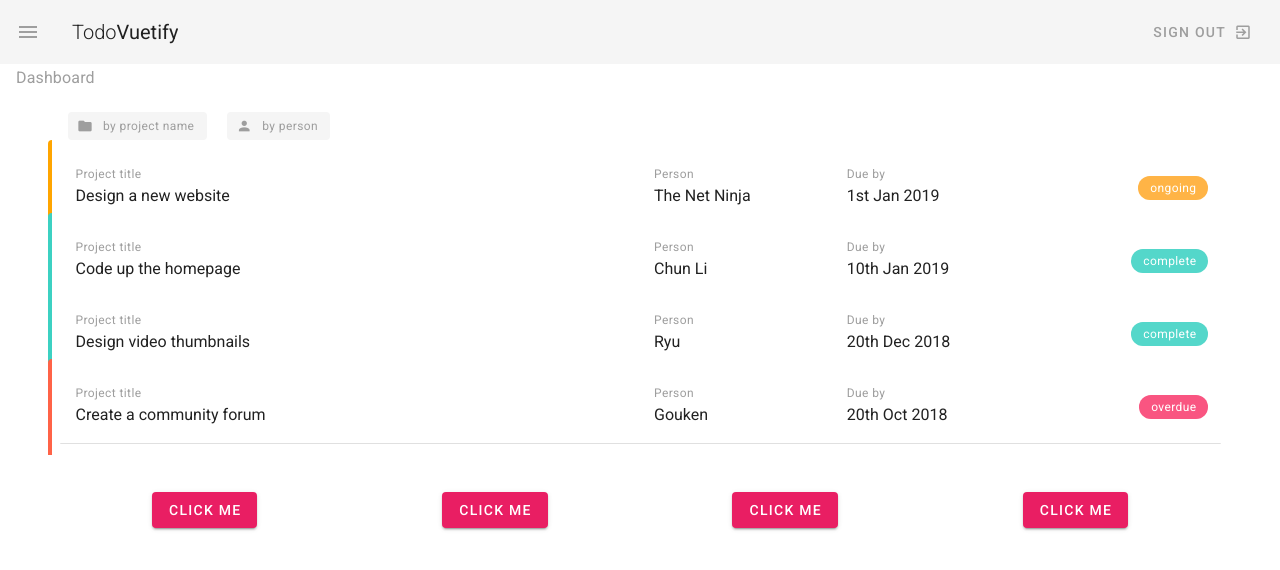
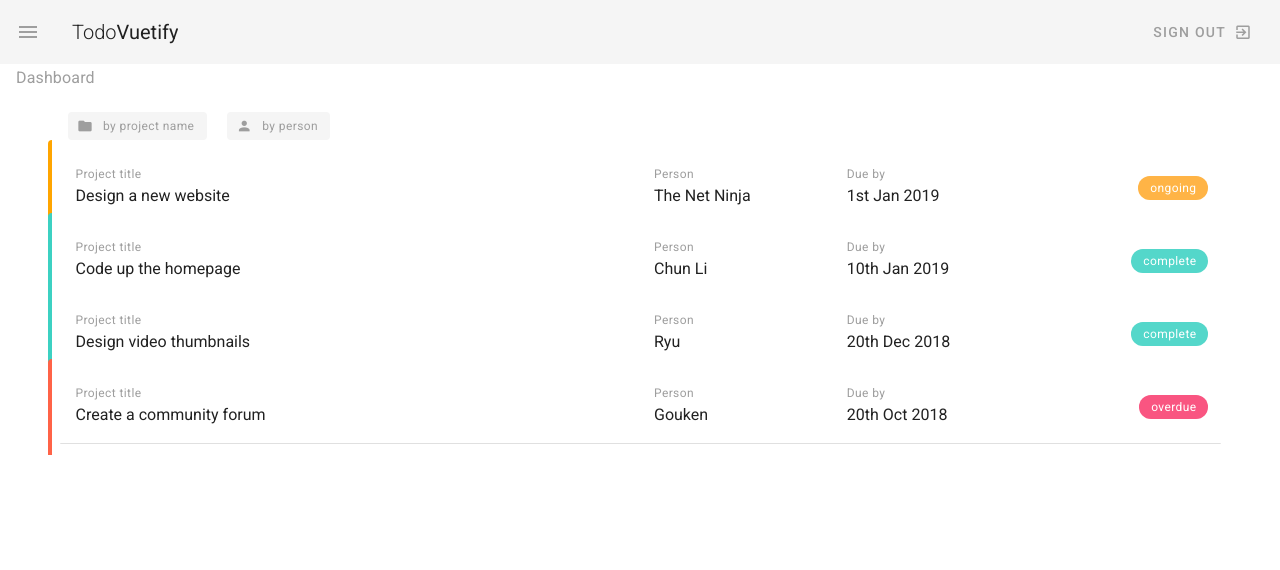
Before and after one commit to mamun-63/vuetify, a Vue app: page / in a window 1280 px wide. Shown: the top 570 px of the page. Built offline with nearby package versions, Linux system fonts and the light colour scheme.

Commit message:
Tooltips

```diff
--- a/src/views/Dashboard.vue
+++ b/src/views/Dashboard.vue
@@ -4,14 +4,24 @@
 
     <v-container class="my-5">
       <v-row class="mb-3">
-        <v-btn small depressed class="grey--text mx-5" @click="sortBy('title')">
+        <v-tooltip top>
+          <template v-slot:activator="{ on, attrs }">
+            <v-btn small depressed class="grey--text mx-5" @click="sortBy('title')" v-bind="attrs" v-on="on">
               <v-icon left small>mdi-folder</v-icon>
               <span class="caption text-lowercase">By project name</span>
             </v-btn>
-        <v-btn small depressed class="grey--text" @click="sortBy('person')">
+          </template>
+          <span>Sort projects by project name</span>
+        </v-tooltip>
+        <v-tooltip top>
+          <template v-slot:activator="{ on, attrs }">
+            <v-btn small depressed class="grey--text" @click="sortBy('person')" v-bind="attrs" v-on="on">
               <v-icon left small>mdi-account</v-icon>
               <span class="caption text-lowercase">By person</span>
             </v-btn>
+          </template>
+          <span>Sort projects by person</span>
+        </v-tooltip>
       </v-row>
 
       <v-card flat v-for="project in projects" :key="project.title">
@@ -36,14 +46,6 @@
         </v-row>
         <v-divider></v-divider>
       </v-card>
-        <br><br>
-
-      <div class="d-flex justify-space-around">
-        <v-btn class="pink white--text">Click me</v-btn>
-        <v-btn class="pink white--text">Click me</v-btn>
-        <v-btn class="pink white--text">Click me</v-btn>
-        <v-btn class="pink white--text">Click me</v-btn>
-      </div>
     </v-container>
 
   </div>
```
Lines whose indentation alone changed are shown as unchanged.
